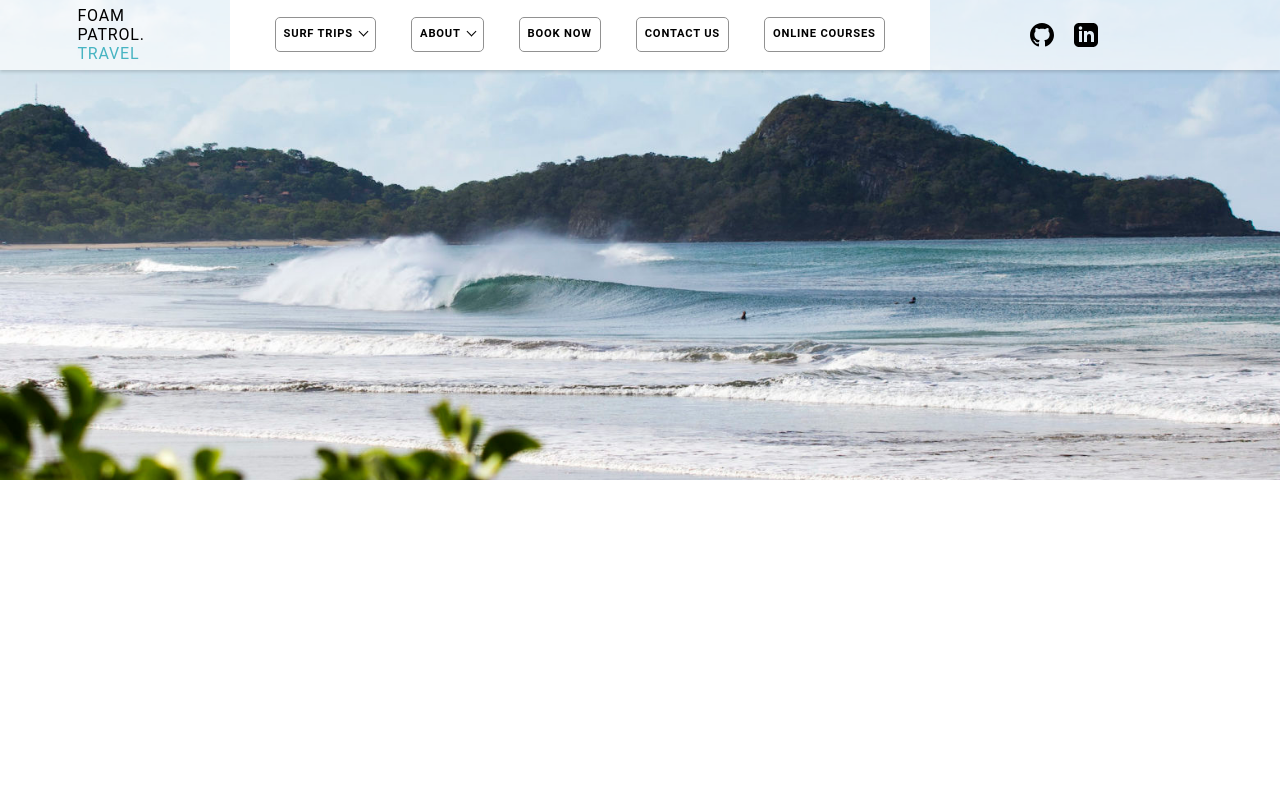
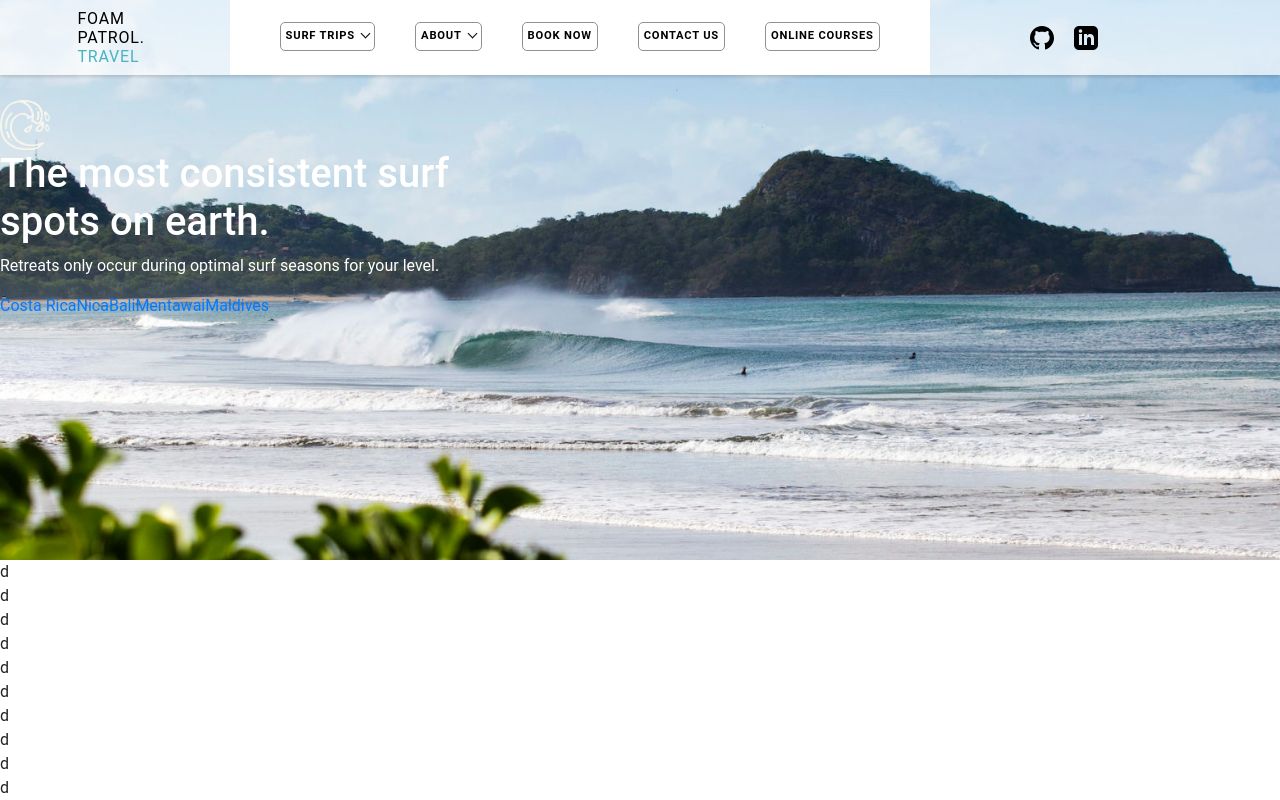
Before and after one commit to AaronoKwok/foam-patrol2, a React (Create React App) app: page / in a window 1280 px wide. Shown: the top 800 px of the page. Built offline with nearby package versions, Linux system fonts and the light colour scheme.

Commit message:
backscene text and nav css

```diff
--- a/public/index.css
+++ b/public/index.css
@@ -22,7 +22,7 @@ nav {
   position: fixed;
   display: flex;
   color: var(--black);
-  height: 70px;
+  height: 75px;
   width: 100%;
   background-color: rgba(255, 255, 255, 0.7);
   justify-content: space-around;
@@ -35,32 +35,36 @@ nav {
 
 .white-in-nav {
   width: 700px;
-  height: 70px;
+  height: 75px;
   font-size: .70em;
   font-weight: bold;
   display: flex;
+  align-items: center;
   justify-content: space-evenly;
-  align-items: center;
   background-color: white;
   margin-left: 15px;
   padding-left: 10px;
   padding-right: 10px;
-  padding-top: 15px;
+  padding-top: 14px;
 }
 
 .nav-button {
-  padding: 8px;
   border: var(--border);
   border-radius: 5px;
   cursor: pointer;
   transition: all .1s ease;
+  padding: 5px;
+}
+
+.nav-link {
+  margin: 0px;
+  padding: 0px;
 }
 
 .socials {
   display: flex;
   margin-right: 90px;
   margin-left: 15px;
-
 }
 
 .gh, .lkn {
@@ -81,13 +85,11 @@ nav {
   margin-bottom: 2.5px;
 }
 
-a:link {
+.nav-link:link {
   color: black;
-  text-decoration: none;
 }
-a:visited {
+.nav-link:visited {
   color: black;
-  text-decoration: none;
 }
 
 .color-change:active {
@@ -113,12 +115,37 @@ a:visited {
 
 /* Main Page rotating background image. numbered*/
 
+.background {
+  position: relative;
+
+}
+
 .background-image {
   width: 100%;
-  height: 60vh;
+  height: 70vh;
   overflow: hidden;
   object-fit: cover;
-  object-position: 0% 60%;
+  object-position: 0% 55%;
+}
+
+/* backscene text */
+
+.backscene-text {
+  position: absolute;
+  top: 100px;
+  color: white;
+}
+
+.wave {
+  width: 50px;
+}
+
+.image-h1 {
+
+}
+
+.backscene-links {
+  color: white;
 }
 
 /* SurfTrips drop down */
@@ -129,6 +156,6 @@ a:visited {
   left: 20%;
   height: 200px;
   width: 60%;
-
+  z-index: 2;
   background-color: rgba(77, 255, 255, 0.527);
 }
--- a/src/components/BackScene.js
+++ b/src/components/BackScene.js
@@ -1,15 +1,19 @@
 import React, {useState} from "react"
-import Carousel from 'react-bootstrap/Carousel';
+//import Carousel from 'react-bootstrap/Carousel';
 
-import barrel from "../images/barrel.png"
+/* import barrel from "../images/barrel.png"
 import coupleBus from "../images/couplebus.png"
-import sunsetlb from "../images/sunsetlb.png"
+import sunsetlb from "../images/sunsetlb.png"  */
 import emptywave from "../images/emptywave.png"
+
+import BacksceneText from "./BacksceneText"
 
 function BackScene() {
     return (
-        <div>
+        <div className="background">
             <img className="background-image" src={emptywave} alt="" />
+            <BacksceneText />
+            <div>d</div><div>d</div><div>d</div><div>d</div><div>d</div><div>d</div><div>d</div><div>d</div><div>d</div><div>d</div><div>d</div><div>d</div><div>d</div><div>d</div><div>d</div><div>d</div><div>d</div><div>d</div><div>d</div><div>d</div><div>d</div><div>d</div><div>d</div><div>d</div><div>d</div><div>d</div><div>d</div><div>d</div><div>d</div><div>d</div><div>d</div><div>d</div>
         </div>
     )
 }
--- /dev/null
+++ b/src/components/BacksceneText.js
@@ -0,0 +1,22 @@
+import React from "react"
+
+import wave from "../images/wave.png"
+
+function BacksceneText() {
+    return (
+        <div className="backscene-text">
+            <img className="wave" src={wave} alt=""/>
+            <h1 className="image-h1">The most consistent surf <br /> spots on earth.</h1>
+            <p>Retreats only occur during optimal surf seasons for your level.</p>
+            <div className="backscene-links">
+                <a href="#">Costa Rica</a>
+                <a href="#">Nica</a>
+                <a href="#">Bali</a>
+                <a href="#">Mentawai</a>
+                <a href="#">Maldives</a>
+            </div>
+        </div>
+    )
+}
+
+export default BacksceneText
--- a/src/components/header.js
+++ b/src/components/header.js
@@ -41,9 +41,15 @@ function Header() {
                     <p className="nav-button" onMouseEnter={surfTrips} onMouseLeave={surfTrips}>SURF TRIPS &nbsp;<i className="arrow down"></i></p>
                     <p className="nav-button" onMouseEnter={about} onMouseLeave={about}>ABOUT &nbsp;<i className="arrow down"></i></p>
 
-                    <Link to="/bookNow"><p className="nav-button color-change">BOOK NOW</p></Link>
-                    <Link to="/contactUs"><p className="nav-button color-change">CONTACT US</p></Link>
-                    <Link to="/onlineCourses"><p className="nav-button color-change">ONLINE COURSES</p></Link>
+                    <Link className="nav-link color-change" to="/bookNow">
+                        <p className="nav-button">BOOK NOW</p>
+                    </Link>
+                    <Link className="nav-link color-change" to="/contactUs">
+                        <p className="nav-button">CONTACT US</p>
+                    </Link>
+                    <Link className="nav-link color-change" to="/onlineCourses">
+                        <p className="nav-button">ONLINE COURSES</p>
+                    </Link>
                 </section>
 
                     {/* <button onClick={changeAesthetic}></button>  */}
--- a/src/pages/MainPage.js
+++ b/src/pages/MainPage.js
@@ -9,6 +9,7 @@ function MainPage() {
     return (
         <main>
             <BackScene />
+
         </main>
     )
 }
```
Also changed, not shown: src/images/wave.png (added).
